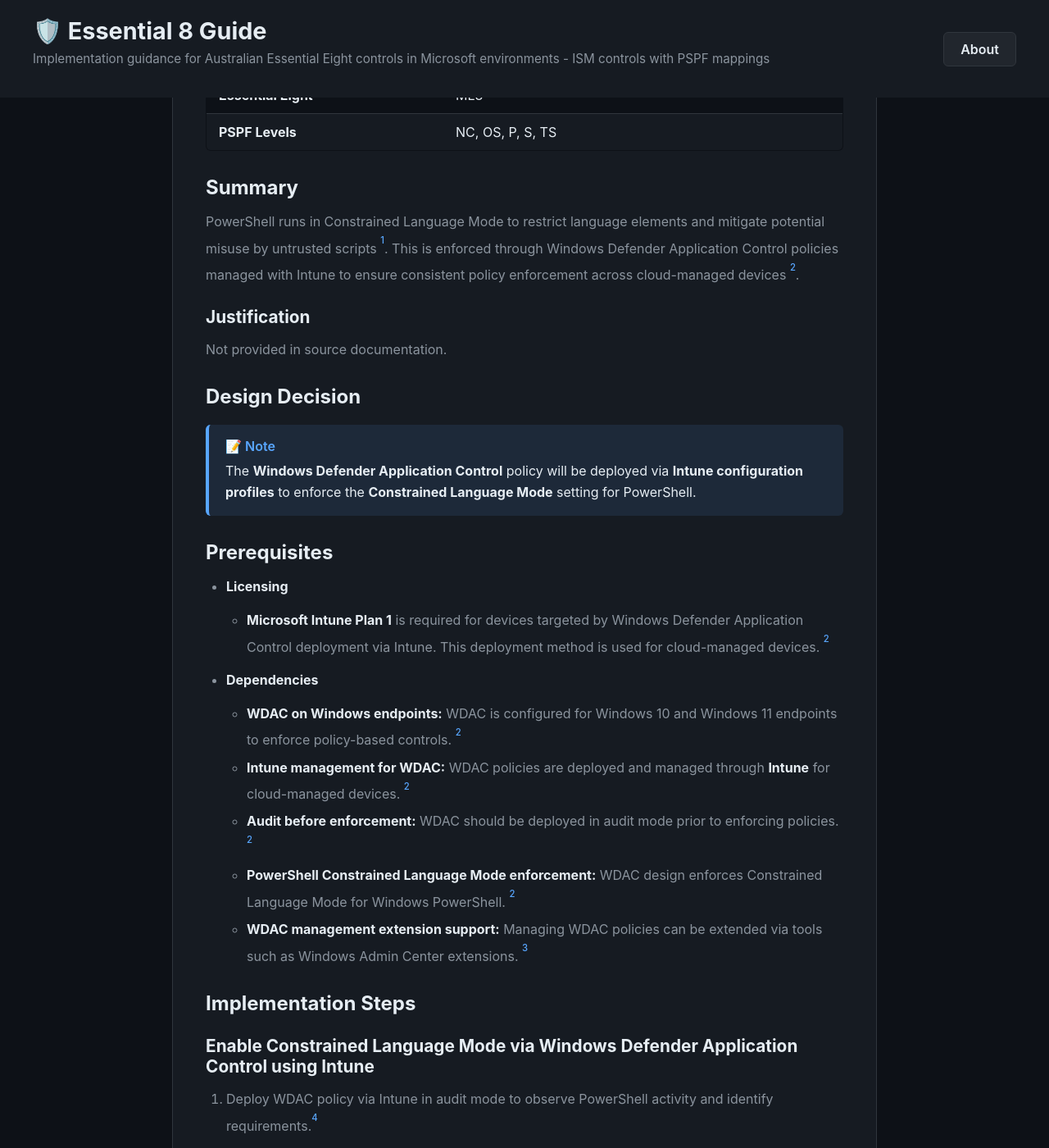
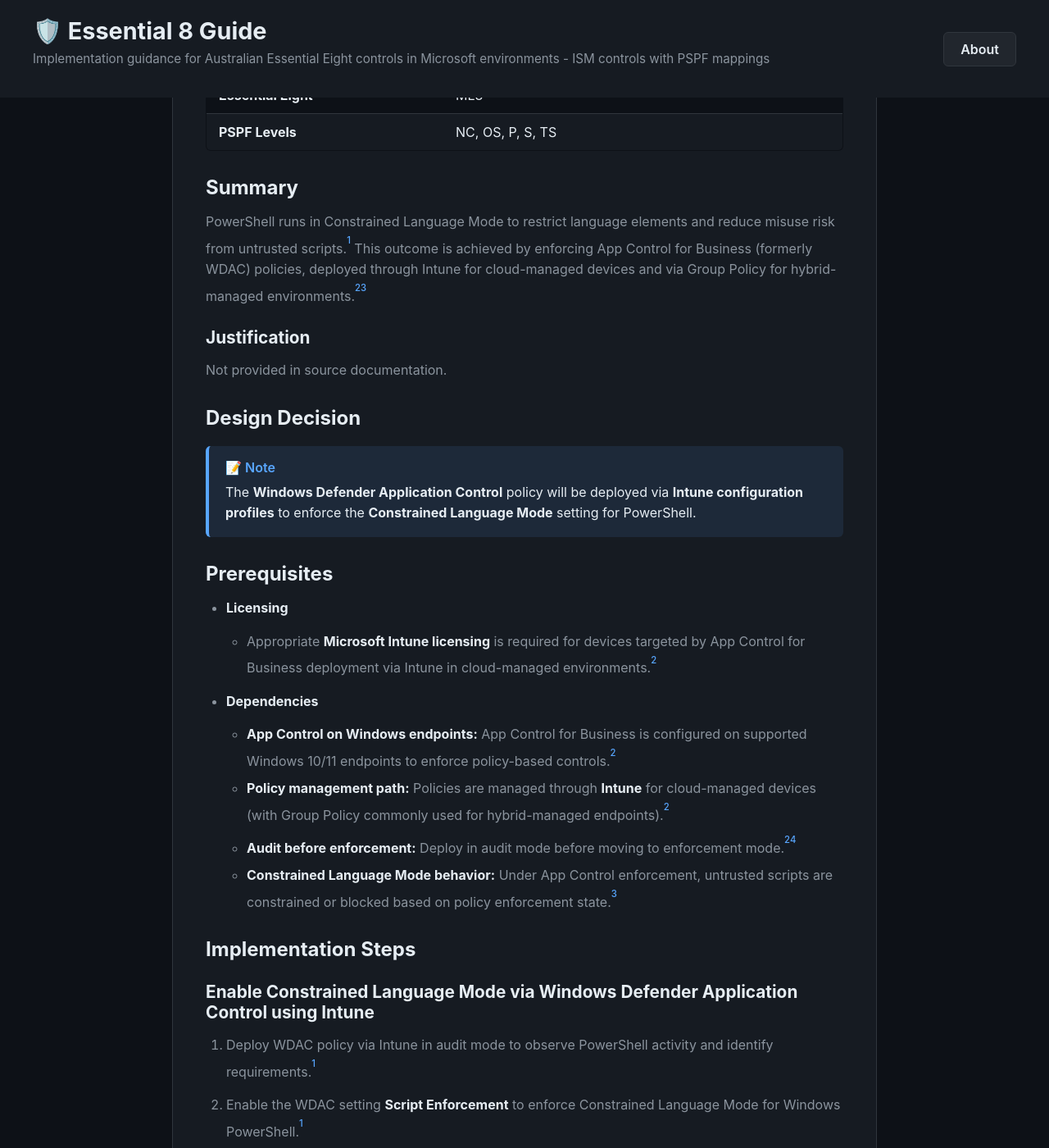
Before and after one commit to alanburchill/ISM-Controls-Guide, a Jekyll site: the page built from controls/ISM-1622.md, in a window 1280 px wide and 1400 px high, scrolled down 580 px. Shown: the whole window at 82% size. Built offline with Jekyll 4.4.1, drawn with Linux system fonts in a browser that asks for light colours; some of the changed text lies outside the part shown.

Commit message:
Clean up ISM-1622 references and prerequisites

```diff
--- a/controls/ISM-1622.md
+++ b/controls/ISM-1622.md
@@ -22,14 +22,11 @@
 
 ## Summary
 
-PowerShell runs in Constrained Language Mode to restrict language elements and mitigate potential misuse by untrusted scripts [^9]. This is enforced through Windows Defender Application Control policies managed with Intune to ensure consistent policy enforcement across cloud-managed devices [^5].
+PowerShell runs in Constrained Language Mode to restrict language elements and reduce misuse risk from untrusted scripts.[^1] This outcome is achieved by enforcing App Control for Business (formerly WDAC) policies, deployed through Intune for cloud-managed devices and via Group Policy for hybrid-managed environments.[^2][^3]
 
 ### Justification
 
 Not provided in source documentation.
-
-[^9]: Essential Eight user application hardening (https://learn.microsoft.com/en-us/compliance/anz/e8-app-harden)
-[^5]: ASD Blueprint: Windows Defender application control | ASD's Blueprint for Secure Cloud (https://blueprint.asd.gov.au/design/endpoints/windows/security/windows-defender-application-control/)
 
 ## Design Decision
 
@@ -39,17 +36,13 @@
 ## Prerequisites
 
 - **Licensing**
-  - **Microsoft Intune Plan 1** is required for devices targeted by Windows Defender Application Control deployment via Intune. This deployment method is used for cloud-managed devices. [^5]
+  - Appropriate **Microsoft Intune licensing** is required for devices targeted by App Control for Business deployment via Intune in cloud-managed environments.[^2]
 
 - **Dependencies**
-  - **WDAC on Windows endpoints:** WDAC is configured for Windows 10 and Windows 11 endpoints to enforce policy-based controls. [^5]
-  - **Intune management for WDAC:** WDAC policies are deployed and managed through **Intune** for cloud-managed devices. [^5]
-  - **Audit before enforcement:** WDAC should be deployed in audit mode prior to enforcing policies. [^5]
-  - **PowerShell Constrained Language Mode enforcement:** WDAC design enforces Constrained Language Mode for Windows PowerShell. [^5]
-  - **WDAC management extension support:** Managing WDAC policies can be extended via tools such as Windows Admin Center extensions. [^6]
-
-[^5]: [ASD Blueprint: Windows Defender application control - ASD's Blueprint for Secure Cloud](https://blueprint.asd.gov.au/design/endpoints/windows/security/windows-defender-application-control/)
-[^6]: [Extension support for the management of Windows Defender Application Control (WDAC) enforced infrastructure](https://learn.microsoft.com/en-us/windows-server/manage/windows-admin-center/extend/guides/application-control-infrastructure-extensions)
+  - **App Control on Windows endpoints:** App Control for Business is configured on supported Windows 10/11 endpoints to enforce policy-based controls.[^2]
+  - **Policy management path:** Policies are managed through **Intune** for cloud-managed devices (with Group Policy commonly used for hybrid-managed endpoints).[^2]
+  - **Audit before enforcement:** Deploy in audit mode before moving to enforcement mode.[^2][^4]
+  - **Constrained Language Mode behavior:** Under App Control enforcement, untrusted scripts are constrained or blocked based on policy enforcement state.[^3]
 
 ## Implementation Steps
 
@@ -67,12 +60,13 @@
 
 6. Understand that App Control enforcement can block or run untrusted commands in Constrained Language Mode; refer to App Control documentation for specifics.[^3]
 
-[^1]: [ASD Blueprint: Windows Defender application control - ASD's Blueprint for Secure Cloud](https://blueprint.asd.gov.au/design/endpoints/windows/security/windows-defender-application-control/)
-[^3]: [How App Control works with PowerShell](https://learn.microsoft.com/en-us/powershell/scripting/security/app-control/how-app-control-works?view=powershell-7.5)
-
 ## Additional related information
 
 - App Control policy enforcement details show how PowerShell runs in FullLanguage for trusted scripts and ConstrainedLanguage for untrusted ones [How App Control works with PowerShell](https://learn.microsoft.com/en-us/powershell/scripting/security/app-control/how-app-control-works?view=powershell-7.5)
 - WDAC and App Control guidance for securing PowerShell with Constrained Language Mode when untrusted scripts are encountered [Use App Control to secure PowerShell](https://learn.microsoft.com/en-us/powershell/scripting/security/app-control/application-control?view=powershell-7.5)
 - New-PSSessionConfigurationFile LanguageMode parameter description explains ConstrainedLanguage and related options [New-PSSessionConfigurationFile LanguageMode parameter](https://learn.microsoft.com/en-us/powershell/module/microsoft.powershell.core/new-pssessionconfigurationfile?view=powershell-7.5)
-- Security-ADMX policy to enable Constrained Language Mode for PowerShell via group policy deployments [Security-ADMX policy for Constrained Language Mode](https://github.com/Harvester57/Security-ADMX)
+
+[^1]: [Essential Eight user application hardening](https://learn.microsoft.com/en-us/compliance/anz/e8-app-harden)
+[^2]: [ASD Blueprint: Windows Defender application control - ASD's Blueprint for Secure Cloud](https://blueprint.asd.gov.au/design/endpoints/windows/security/windows-defender-application-control/)
+[^3]: [How App Control works with PowerShell](https://learn.microsoft.com/en-us/powershell/scripting/security/app-control/how-app-control-works?view=powershell-7.5)
+[^4]: [Use App Control to secure PowerShell](https://learn.microsoft.com/en-us/powershell/scripting/security/app-control/application-control?view=powershell-7.5)
```
